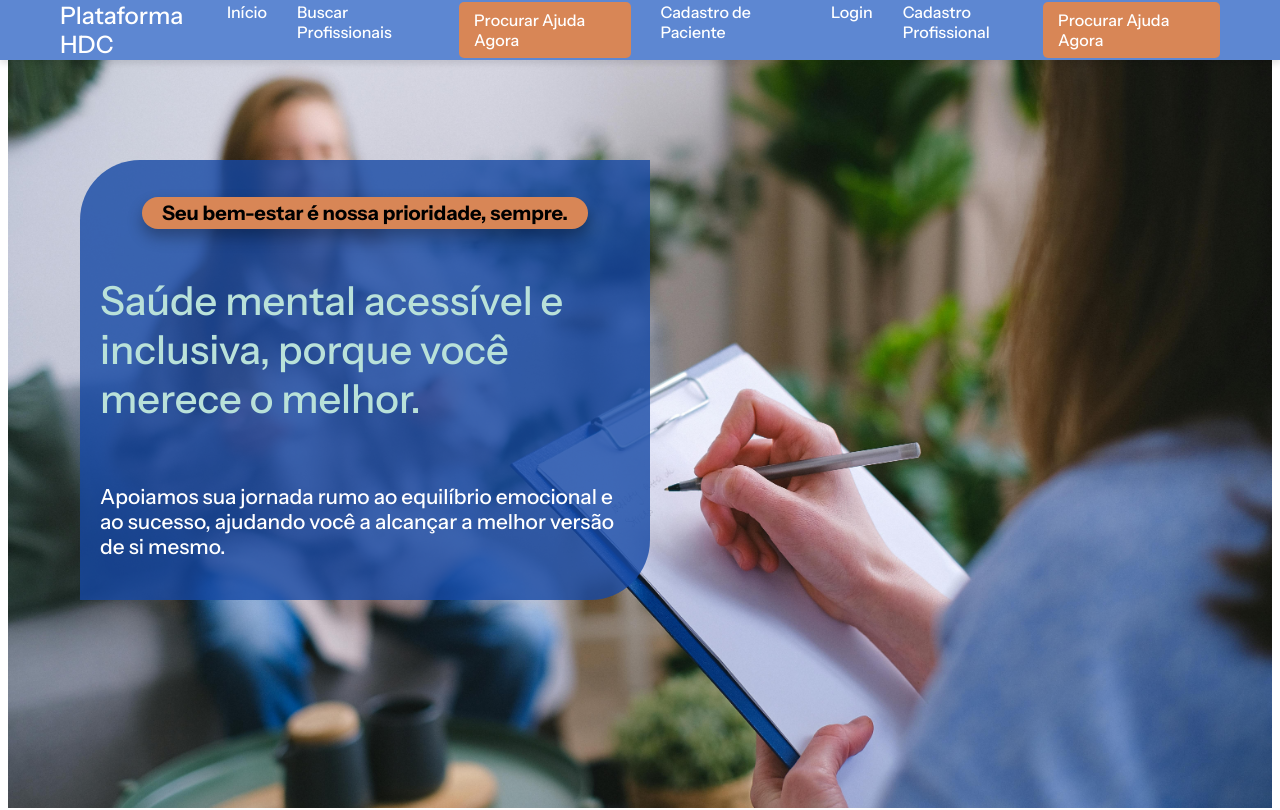
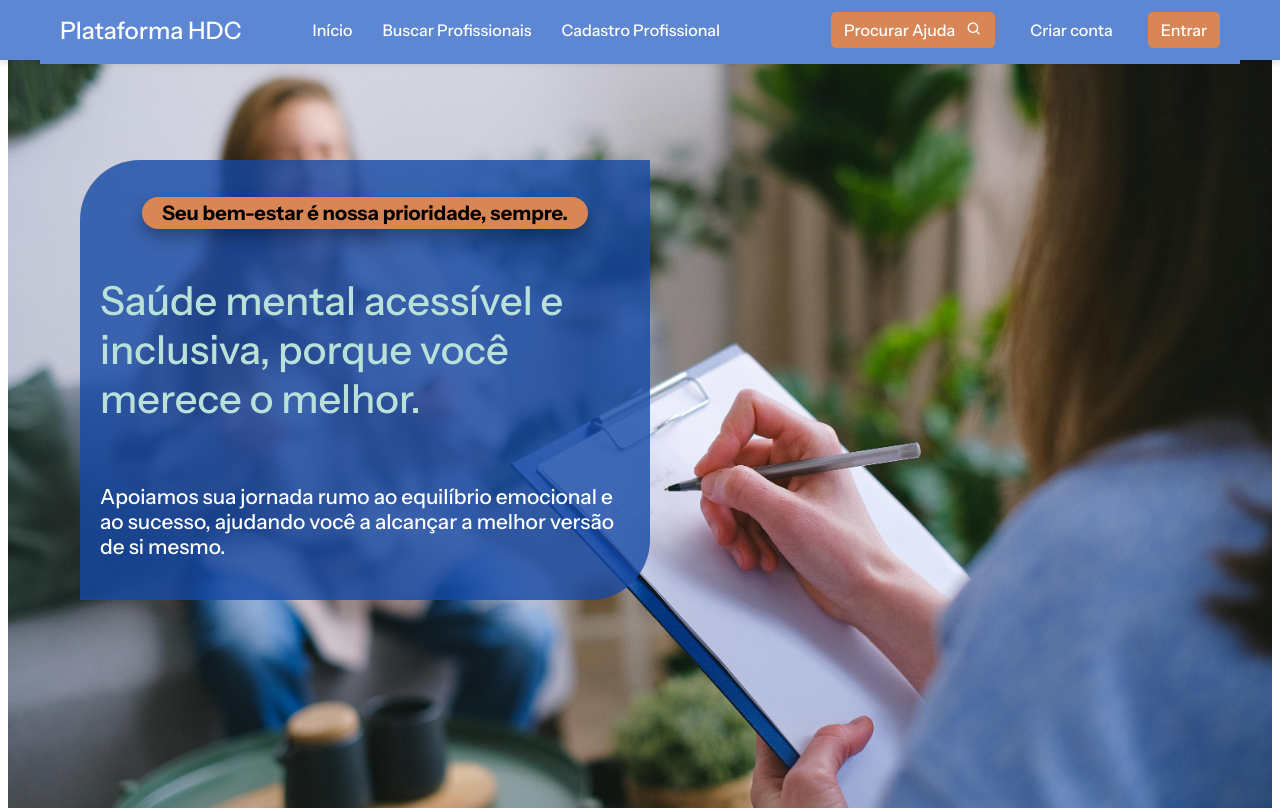
Before and after one commit to gusmrtns/plataforma-de-apoio-psicologico-comunitario, a React (Vite) app in the folder plataforma-apoio/: page / in a window 1280 px wide. Shown: the top 810 px of the page. Built offline with nearby package versions, Linux system fonts and the light colour scheme.

Commit message:
ajuste nav

```diff
--- a/plataforma-apoio/src/components/Navbar.jsx
+++ b/plataforma-apoio/src/components/Navbar.jsx
@@ -5,6 +5,7 @@ import "../styles/Navbar.css";
 const Navbar = () => {
   return (
     <nav className="navbar">
+      <link href='https://unpkg.com/boxicons@2.1.4/css/boxicons.min.css' rel='stylesheet'></link>
       <div className="container-navbar">
         <Link to="/" className="logo">
           Plataforma HDC
@@ -12,15 +13,14 @@ const Navbar = () => {
         <ul className="nav-links">
           <li><Link to="/">Início</Link></li>
           <li><Link to="/buscar">Buscar Profissionais</Link></li>
-          <Link to="/ajuda" className="btn-ajuda">Procurar Ajuda Agora</Link>
-          <li><Link to="/cadastroPaciente">Cadastro de Paciente</Link></li>
-          <li><Link to="/login">Login</Link></li>
           <li><Link to="/cadastroProfissional">Cadastro Profissional</Link></li>
 
         </ul>
-        <Link to="/ajuda" className="btn-ajuda">
-          Procurar Ajuda Agora
-        </Link>
+        <ul className="nav-link-login">
+          <Link to="/ajuda" className="btn-ajuda">Procurar Ajuda <i class='bx bx-search'></i></Link>
+          <Link to="/cadastroPaciente" className="signup">Criar conta</Link>
+          <Link to="/Login" className="btn-login">Entrar</Link>
+        </ul>
       </div>
     </nav>
   );
--- a/plataforma-apoio/src/styles/Navbar.css
+++ b/plataforma-apoio/src/styles/Navbar.css
@@ -77,10 +77,39 @@
     color: #B9E1D9; /* Verde-água suave */
   }
 
+  .nav-link-login{
+    display: flex;
+    gap: 2em;
+  }
+
   .btn-ajuda {
     background-color: #D88656; /* Laranja da paleta */
     color: white;
-    padding: 8px 15px;
+    padding: 0.5em 0.8em;
+    border-radius: 5px;
+
+    font-weight: bold;
+    text-decoration: none;
+    transition: background 0.3s ease;
+    font-family: "Instrument Sans", serif;
+    font-optical-sizing: auto;
+    font-weight: 500;
+    font-style: normal;
+    font-variation-settings:
+      "wdth" 100;
+  }
+  .bx-search{
+    margin-left: 0.5em;
+    font-size: 1em;
+  }
+  .btn-ajuda:hover {
+    background-color: #D9B9A0; /* Bege-claro */
+  }
+
+  .btn-login {
+    background-color: #D88656; /* Laranja da paleta */
+    color: white;
+    padding: 0.5em 0.8em;
     border-radius: 5px;
     font-weight: bold;
     text-decoration: none;
@@ -93,8 +122,26 @@
       "wdth" 100;
   }
 
-  .btn-ajuda:hover {
+  .btn-login:hover {
     background-color: #D9B9A0; /* Bege-claro */
+  }
+  .signup{
+    font-size: 1em;
+    color: white;
+    text-decoration: none;
+    background-color: #5D87D2; /* Laranja da paleta */
+    color: white;
+    padding: 0.5em 0.2em;
+
+    font-weight: bold;
+    text-decoration: none;
+    transition: background 0.3s ease;
+    font-family: "Instrument Sans", serif;
+    font-optical-sizing: auto;
+    font-weight: 500;
+    font-style: normal;
+    font-variation-settings:
+      "wdth" 100;
   }
 
 @media (max-width: 768px) {
```
